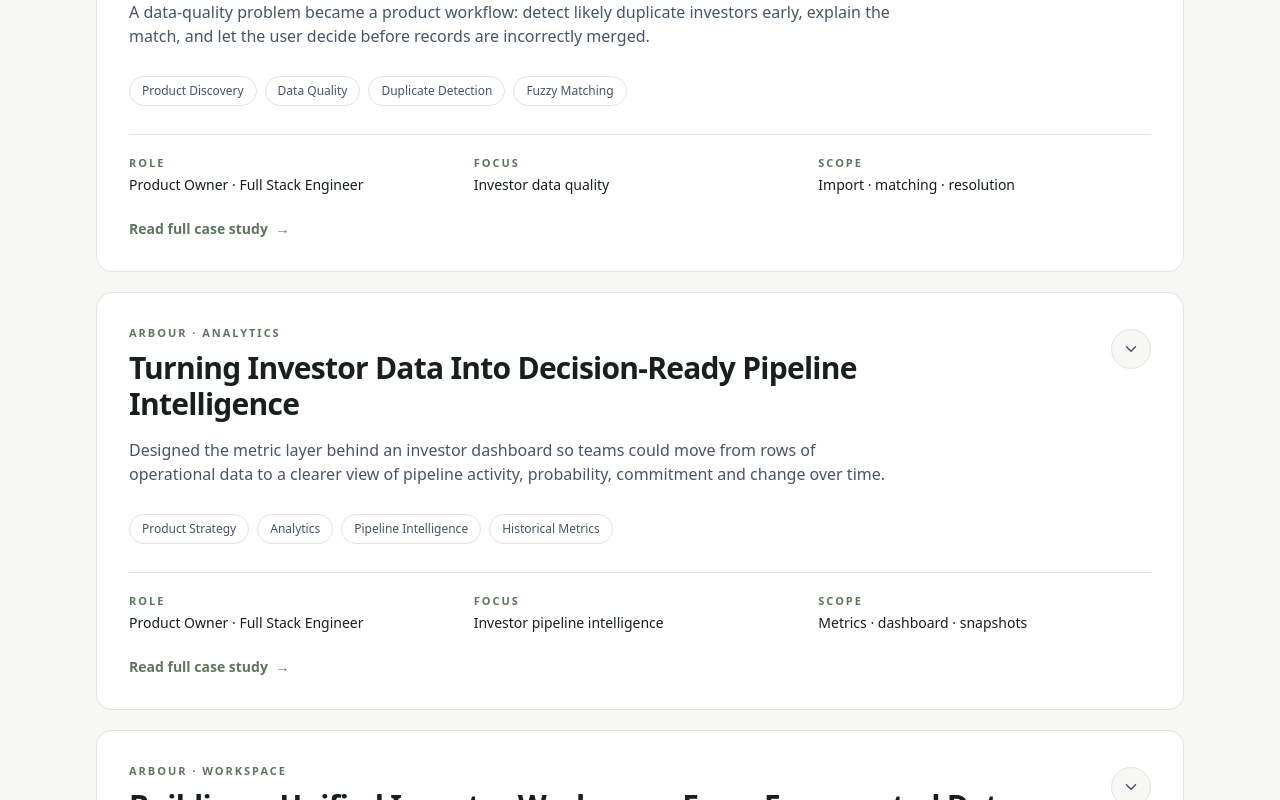
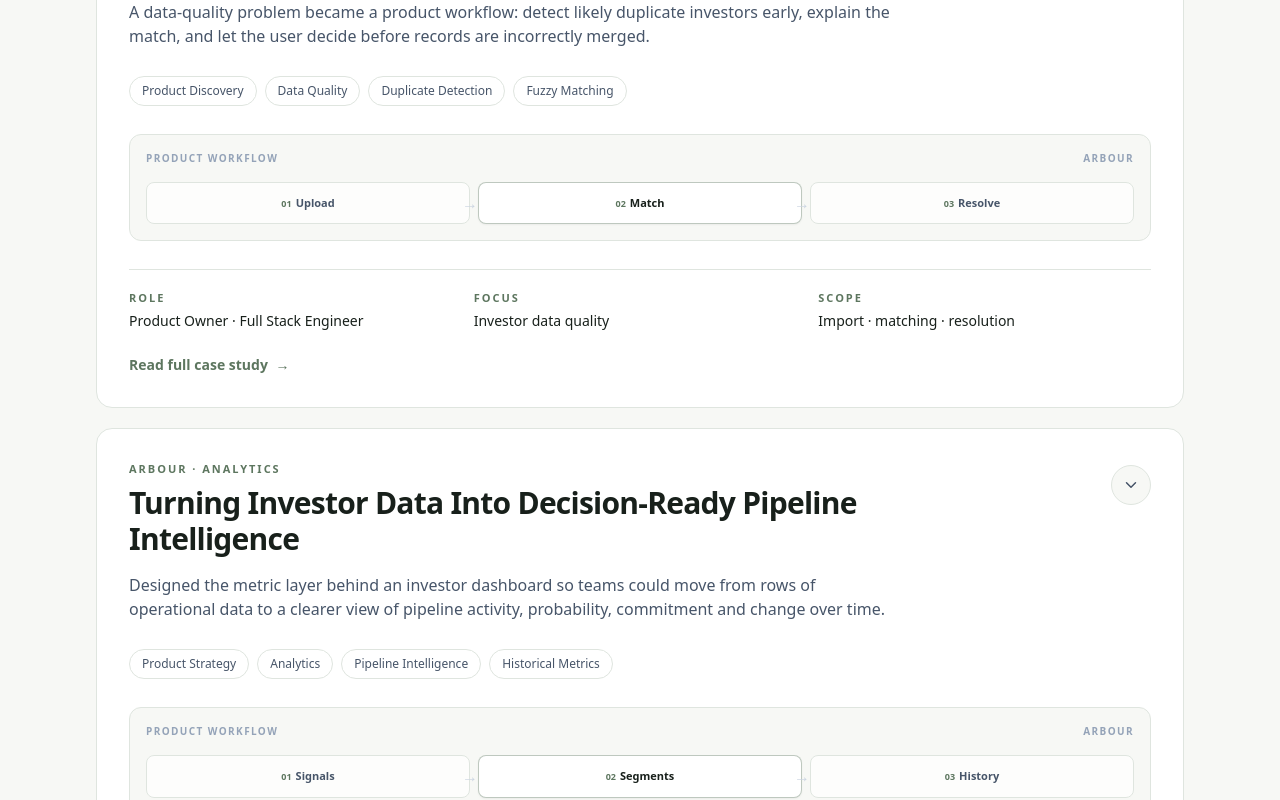
Before and after one commit to MohiddinMohammed/candidate-job-fit, a Next.js app: page / in a window 1280 px wide. Shown: the part 1380-2180 px from the top of the page. Built offline with nearby package versions, Linux system fonts and the light colour scheme.

Commit message:
Add visual workflow previews to Arbour case cards

```diff
--- a/app/page.tsx
+++ b/app/page.tsx
@@ -114,6 +114,37 @@ const cases: CaseStudy[] = [
 
 function Header(){const [open,setOpen]=useState(false); const links=[["Work","#work"],["How I Think","#how"],["About","#about"],["Resume","#resume"],["Contact","#contact"]]; return <header className="sticky top-0 z-50 border-b border-line/80 bg-paper/90 backdrop-blur"><div className="container-page flex h-16 items-center justify-between"><a href="#top" className="focus-ring text-sm font-semibold">Gouse<span className="text-sage">.</span></a><nav className="hidden gap-7 md:flex">{links.map(([l,h])=><a className="focus-ring text-sm text-slate-600 hover:text-ink" key={h} href={h}>{l}</a>)}</nav><button className="focus-ring rounded-lg p-2 md:hidden" aria-label="Toggle navigation" onClick={()=>setOpen(!open)}>{open?<X size={20}/>:<Menu size={20}/>}</button></div>{open&&<nav className="border-t border-line bg-paper px-5 py-4 md:hidden">{links.map(([l,h])=><a onClick={()=>setOpen(false)} className="block py-3 text-sm" key={h} href={h}>{l}</a>)}</nav>}</header>}
 
+function ArbourVisual({ id }: { id: string }) {
+  const labels: Record<string, string[]> = {
+    duplicates: ["Upload", "Match", "Resolve"],
+    "pipeline-intelligence": ["Signals", "Segments", "History"],
+    "consolidated-workspace": ["Sheets", "Unified view", "Export"],
+    reporting: ["Filter", "Preview", "Export"],
+    collaboration: ["Share", "Edit", "History"],
+    "historical-investments": ["Import", "Match", "Context"],
+  };
+  const items = labels[id] ?? ["Problem", "Decision", "Build"];
+
+  return (
+    <div className="mt-7 overflow-hidden rounded-xl border border-line bg-paper p-4">
+      <div className="flex items-center justify-between text-[10px] font-semibold uppercase tracking-[0.14em] text-slate-400">
+        <span>Product workflow</span>
+        <span>ARBOUR</span>
+      </div>
+      <div className="mt-4 grid grid-cols-3 gap-2">
+        {items.map((item, index) => (
+          <div key={item} className="relative">
+            <div className={`rounded-lg border px-2 py-3 text-center text-[11px] font-semibold ${index === 1 ? "border-sage/40 bg-white text-ink shadow-sm" : "border-line bg-white/70 text-slate-600"}`}>
+              <span className="mr-1 text-[9px] text-sage">0{index + 1}</span>{item}
+            </div>
+            {index < items.length - 1 && <span className="absolute -right-2 top-1/2 hidden -translate-y-1/2 text-slate-300 sm:block">→</span>}
+          </div>
+        ))}
+      </div>
+    </div>
+  );
+}
+
 function CaseCard({ c, featured = false }: { c: CaseStudy; featured?: boolean }) {
   const [expanded, setExpanded] = useState(false);
   return (
@@ -130,6 +161,7 @@ function CaseCard({ c, featured = false }: { c: CaseStudy; featured?: boolean })
           </span>
         </div>
         <div className="mt-7 flex flex-wrap gap-2">{c.tags.map((tag) => <span className="pill" key={tag}>{tag}</span>)}</div>
+        {!featured && <ArbourVisual id={c.id} />}
         {c.meta && <div className="mt-7 grid gap-3 border-t border-line pt-5 sm:grid-cols-3">{c.meta.map(([key,value]) => <div key={key}><p className="eyebrow">{key}</p><p className="mt-1 text-sm font-medium text-ink">{value}</p></div>)}</div>}
         <div className="mt-6 text-sm font-semibold text-sage">{expanded ? "Close case study" : "Read full case study"} <span className="ml-1">→</span></div>
       </button>
```
